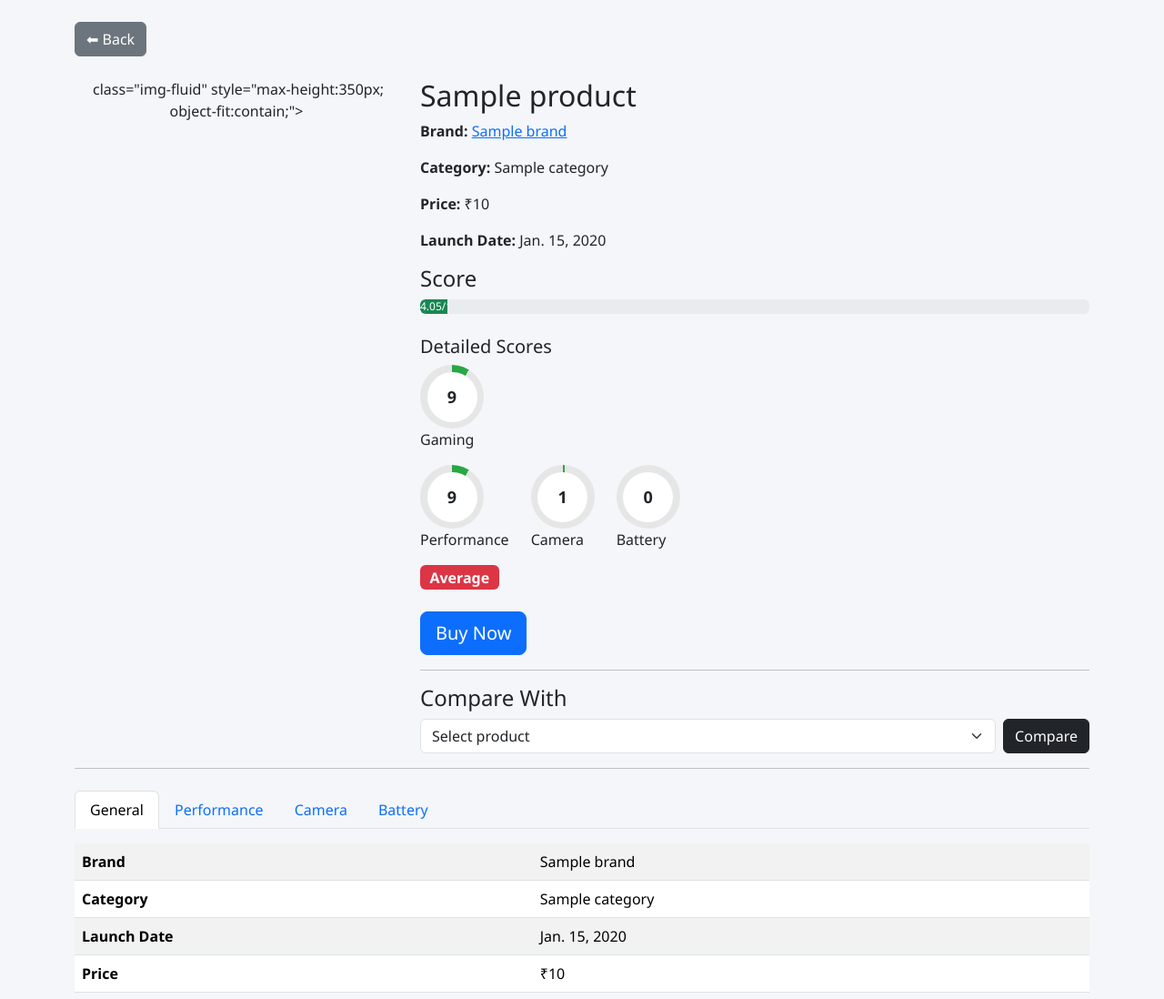
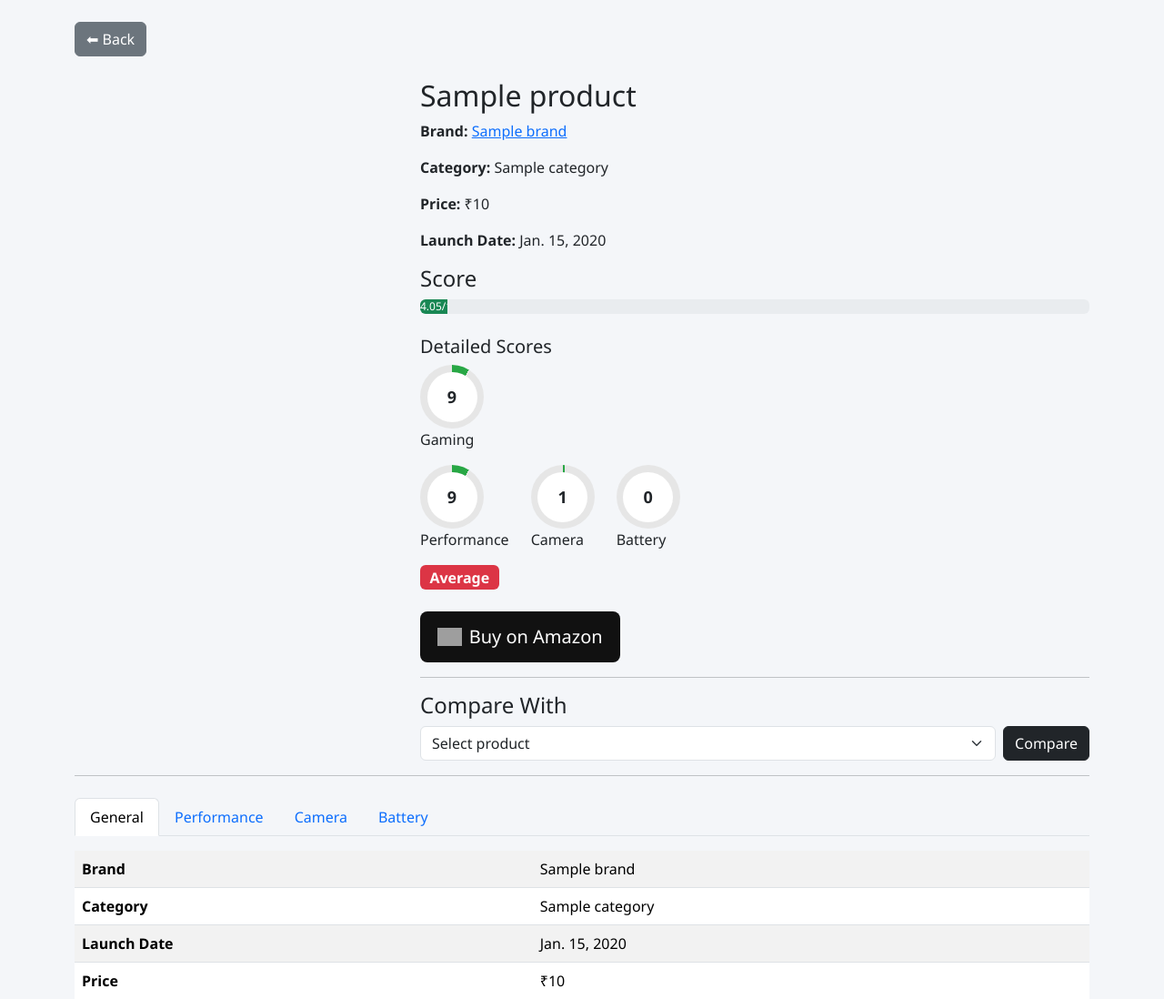
Before and after one commit to PatidarKuldeep/nextcompare, a Django app: a page that uses templates/base.html in a window 1280 px wide. Shown: the part 272-1370 px from the top of the page at 91% size. Run offline with Django 5.2, Linux system fonts and the light colour scheme; tables that the repository leaves empty hold one stand-in row (values such as "Sample post"); grey boxes are pictures that could not be loaded.

Commit message:
Added affiliate marketplace buy button

```diff
--- a/templates/base.html
+++ b/templates/base.html
@@ -17,6 +17,23 @@
 <style>
 
 body{
+
+.buy-btn{
+display:inline-flex;
+align-items:center;
+gap:8px;
+padding:10px 16px;
+background:#111;
+color:white;
+border-radius:8px;
+text-decoration:none;
+font-weight:600;
+}
+
+.buy-btn:hover{
+opacity:0.9;
+}
+
 font-family:'Segoe UI',sans-serif;
 background:#f4f6f9;
 }
--- a/templates/product_detail.html
+++ b/templates/product_detail.html
@@ -11,9 +11,7 @@
 <!-- Product Image -->
 <div class="col-md-4 text-center">
 {% if product.image %}
-<img src="{{ product.image.url }}" loading="lazy">
-class="img-fluid"
-style="max-height:350px; object-fit:contain;">
+<img src="{{ product.image.url }}" class="img-fluid" style="max-height:350px; object-fit:contain;">
 {% endif %}
 </div>
 
@@ -92,13 +90,36 @@ style="width: {{ product.overall_score }}%;">
 
 
 {% if product.affiliate_link %}
+
 <div class="mt-4">
+
 <a href="{{ product.affiliate_link }}"
 target="_blank"
-class="btn btn-primary btn-lg">
+class="btn btn-lg d-flex align-items-center gap-2"
+style="background:#111; color:white; border-radius:8px; padding:12px 18px; width:fit-content;">
+
+{% if product.marketplace == "amazon" %}
+
+<img src="https://upload.wikimedia.org/wikipedia/commons/a/a9/Amazon_logo.svg"
+style="height:20px;">
+Buy on Amazon
+
+{% elif product.marketplace == "flipkart" %}
+
+<img src="https://upload.wikimedia.org/wikipedia/commons/1/11/Flipkart_logo.svg"
+style="height:20px;">
+Buy on Flipkart
+
+{% else %}
+
 Buy Now
+
+{% endif %}
+
 </a>
+
 </div>
+
 {% endif %}
 
 
```
